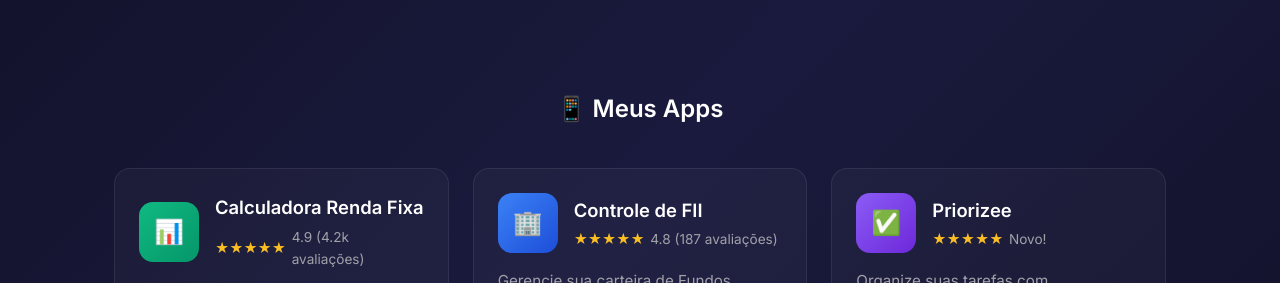
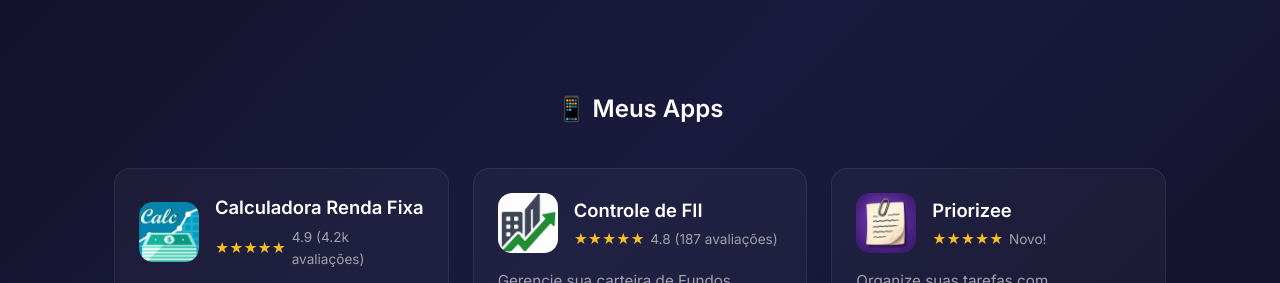
Before and after one commit to vandreborba/vandreapps, a plain HTML site: page index.html in a window 1280 px wide. Shown: the part 485-768 px from the top of the page. Drawn offline with Linux system fonts and the light colour scheme.

Commit message:
ícones atualizados

```diff
--- a/index.html
+++ b/index.html
@@ -166,6 +166,14 @@
             background: linear-gradient(135deg, #8b5cf6, #6d28d9);
         }
 
+        .app-icon-img {
+            width: 60px;
+            height: 60px;
+            border-radius: 14px;
+            flex-shrink: 0;
+            object-fit: cover;
+        }
+
         .app-info h3 {
             font-size: 1.15rem;
             font-weight: 600;
@@ -313,7 +321,7 @@
                     <!-- Calculadora Renda Fixa -->
                     <article class="app-card">
                         <div class="app-header">
-                            <div class="app-icon finance">📊</div>
+                            <img src="images/calculadora_renda_fixa.png" alt="Calculadora Renda Fixa" class="app-icon-img">
                             <div class="app-info">
                                 <h3>Calculadora Renda Fixa</h3>
                                 <div class="app-rating">
@@ -341,7 +349,7 @@
                     <!-- Controle de FII -->
                     <article class="app-card">
                         <div class="app-header">
-                            <div class="app-icon fii">🏢</div>
+                            <img src="images/controle_fii.png" alt="Controle de FII" class="app-icon-img">
                             <div class="app-info">
                                 <h3>Controle de FII</h3>
                                 <div class="app-rating">
@@ -369,7 +377,7 @@
                     <!-- Priorizee -->
                     <article class="app-card">
                         <div class="app-header">
-                            <div class="app-icon productivity">✅</div>
+                            <img src="images/priorizee.png" alt="Priorizee" class="app-icon-img">
                             <div class="app-info">
                                 <h3>Priorizee</h3>
                                 <div class="app-rating">
```
Also changed, not shown: images/calculadora_renda_fixa.png (added), images/controle_fii.png (added), images/priorizee.png (added).
